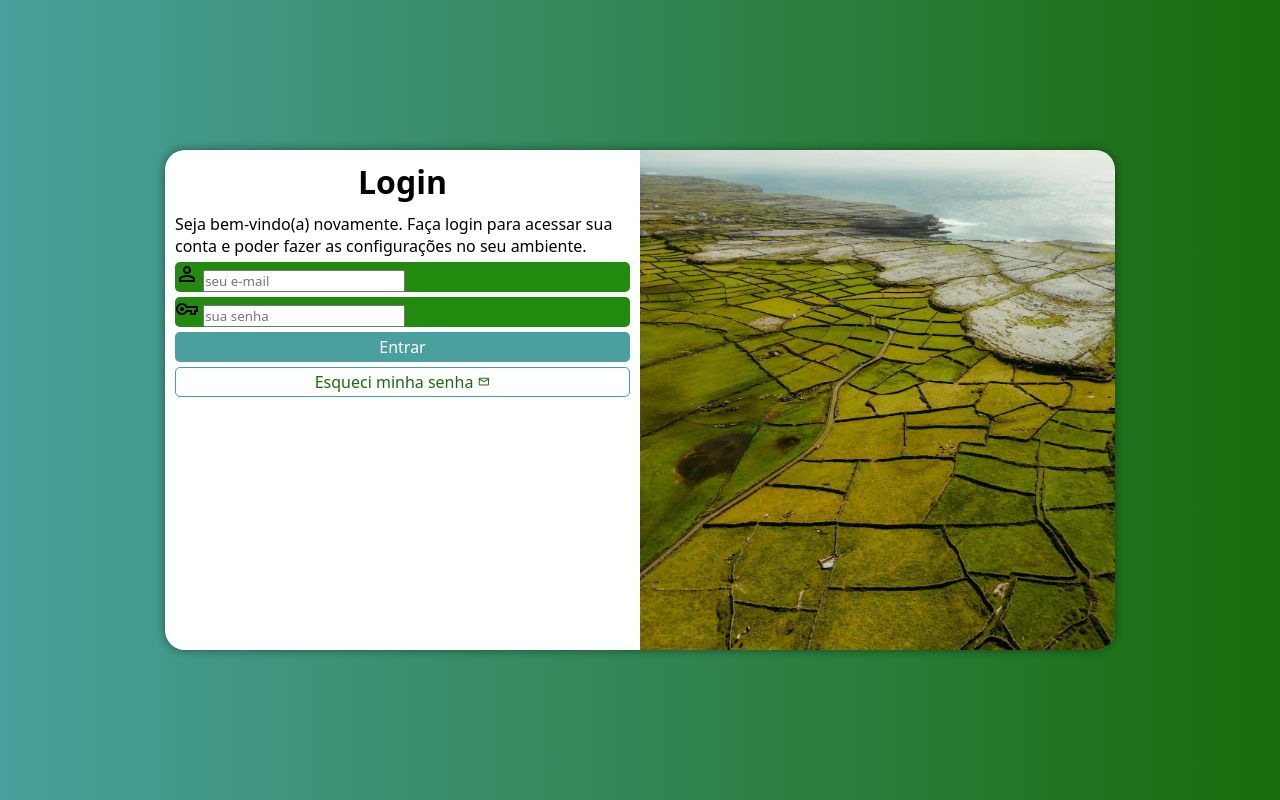
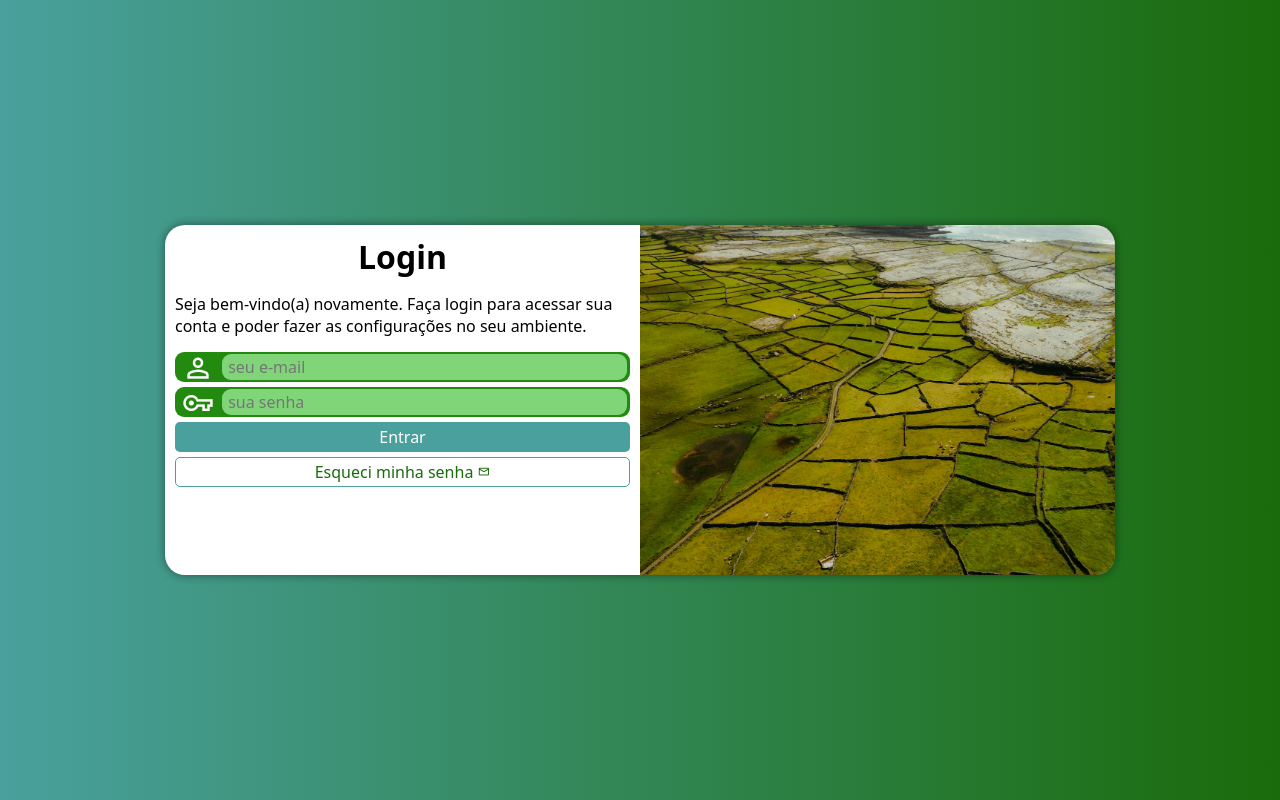
Before and after one commit to jeovadev/projeto-login, a PHP site: page / in a window 1280 px wide. Run offline with PHP 8.4, Linux system fonts and the light colour scheme.

Commit message:
Finalização da página de Login

```diff
--- a/estilos/media-query.css
+++ b/estilos/media-query.css
@@ -1,13 +1,14 @@
 @charset "UTF-8";
 
 @media screen and (min-width: 768px) and (max-width: 992px) {
-
+ /* Para TABLETS*/
     body {
         background-image: linear-gradient(to top, #1a6b0a, #49a09d);
     }
 
     section#login {
         width: 80vw;
+        height: 300px;
     }
 
     #login > #imagem {
@@ -23,13 +24,14 @@
 }
 
 @media screen and (min-width:992px) {
-
+ /* Para DESKTOPS*/
      body {
         background-image: linear-gradient(to right, #49a09d, #1a6b0a);
     }
 
    section#login{
     width: 950px;
+    height: 350px;
    }
 
    #login > #imagem {
--- a/estilos/style.css
+++ b/estilos/style.css
@@ -64,7 +64,8 @@ section#login {
 }
 
 #formulario > p {
-   font-size: 0.8em;
+   font-size: 0.9em;
+   margin: 15px 0px;
 }
 
 form > .campo {
@@ -72,12 +73,39 @@ form > .campo {
    display: block;
    width: 100%;
    height: 30px;
-   border-radius: 5px;
+   border-radius: 9px;
    margin: 5px 0px 5px 0px;
+}
+
+div.campo {
+   padding: 2px;
 }
 
 div.campo > label {
    display: none;
+}
+
+div.campo > span {
+   color: white;
+   font-size: 2em;
+   transform: translateY(-7px);
+   width: 41px;
+   padding: 5px;
+}
+
+div.campo > input {
+   background-color: #b4ffb4a4;
+   font-size: 1em;
+   width: calc(100% - 46px);
+   height: 100%;
+   transform: translateY(-18px);
+   border: 0px;
+   border-radius: 9px;
+   padding: 6px;
+}
+
+div.campo > input:focus-within {
+   background-color: white;
 }
 
 form > input[type=submit] {
```
